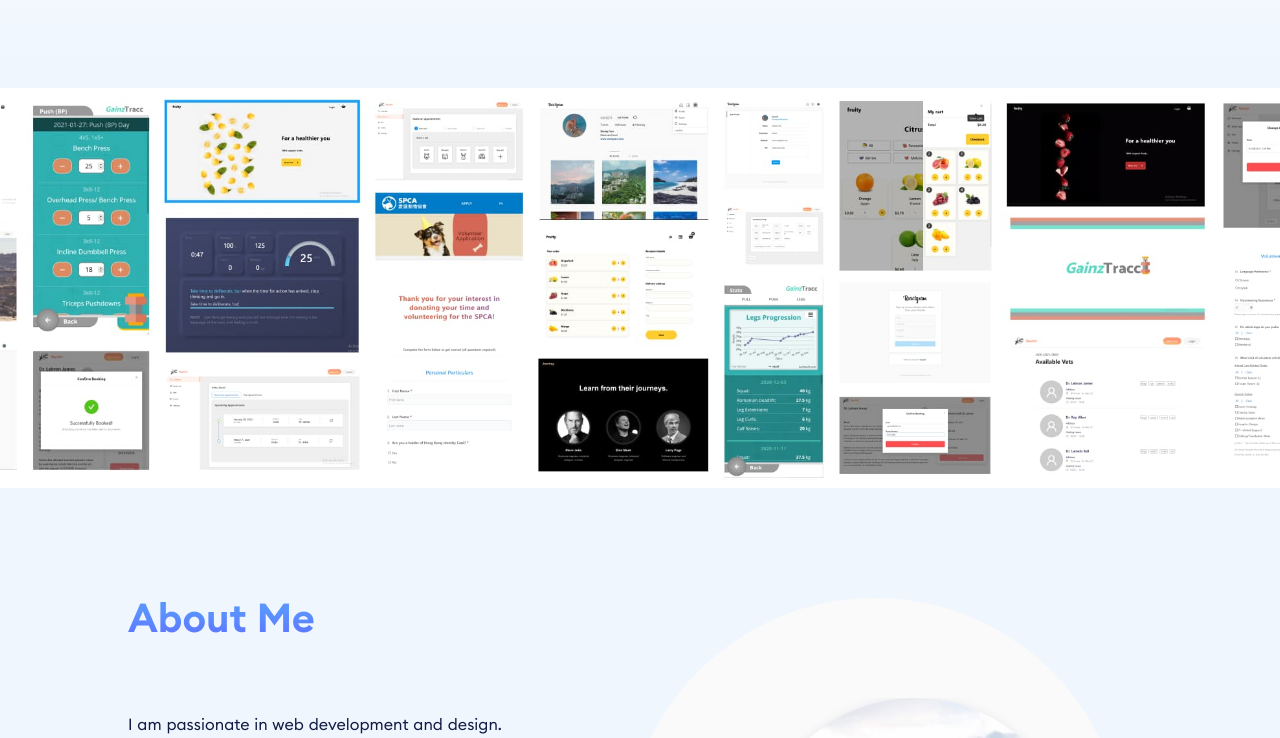
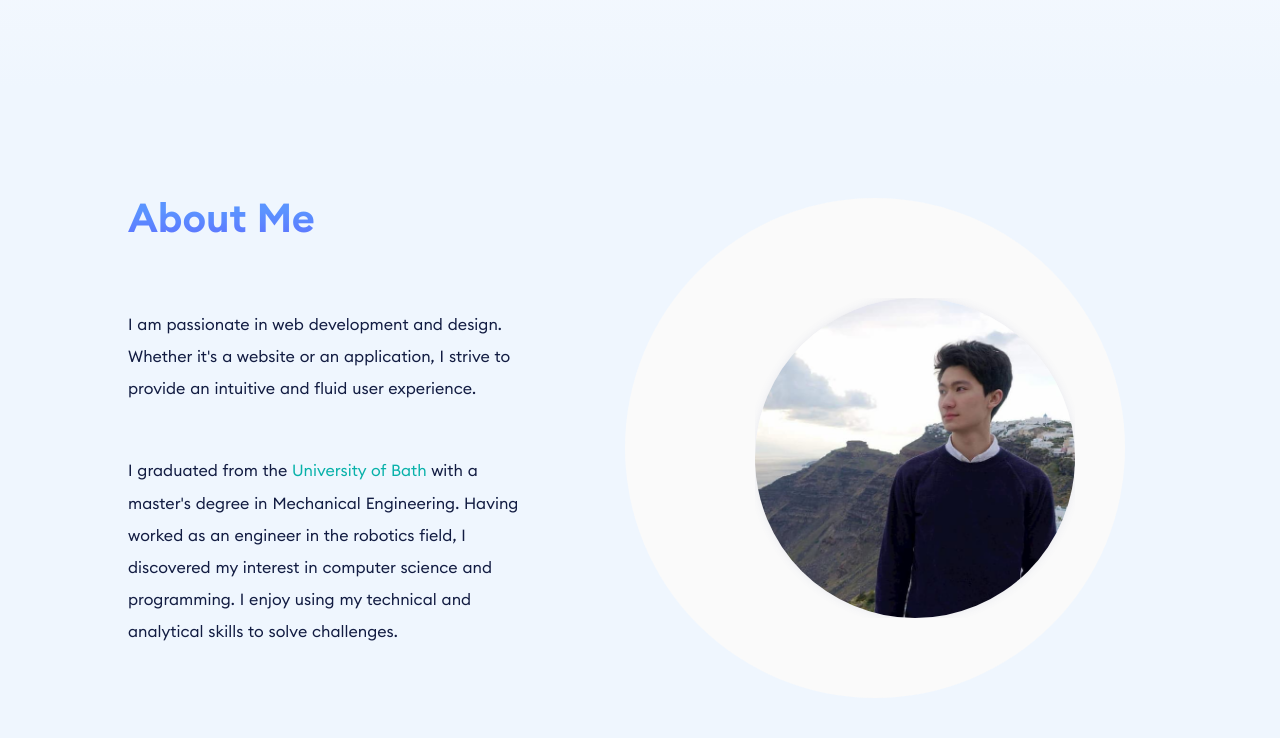
Before and after one commit to hcwtam/portfolio-next, a Next.js app: page / in a window 1280 px wide. Shown: the part 552-1290 px from the top of the page. Built offline with nearby package versions, Linux system fonts and the light colour scheme.

Commit message:
remove infinite image grid

```diff
--- a/components/Landing/Landing.module.css
+++ b/components/Landing/Landing.module.css
@@ -114,7 +114,7 @@
     overflow:hidden
 }
 
-.Infinite {
+/* .Infinite {
     width: 100%;
     height: 400px;
     background-image: url(/assets/marquee-borderless.jpg);
@@ -122,7 +122,7 @@
     background-repeat: repeat-x;
     animation: scroll 200s linear infinite;
     z-index: 0;
-  }
+  } */
 
   @keyframes scroll {
     from {
--- a/components/Landing/Landing.tsx
+++ b/components/Landing/Landing.tsx
@@ -29,7 +29,7 @@ export default function Landing(): ReactElement {
       <section className={styles.Landing} id="landing">
         {content}
       </section>
-      <div className={styles.Infinite} />
+      {/* <div className={styles.Infinite} /> */}
     </>
   );
 }
```
